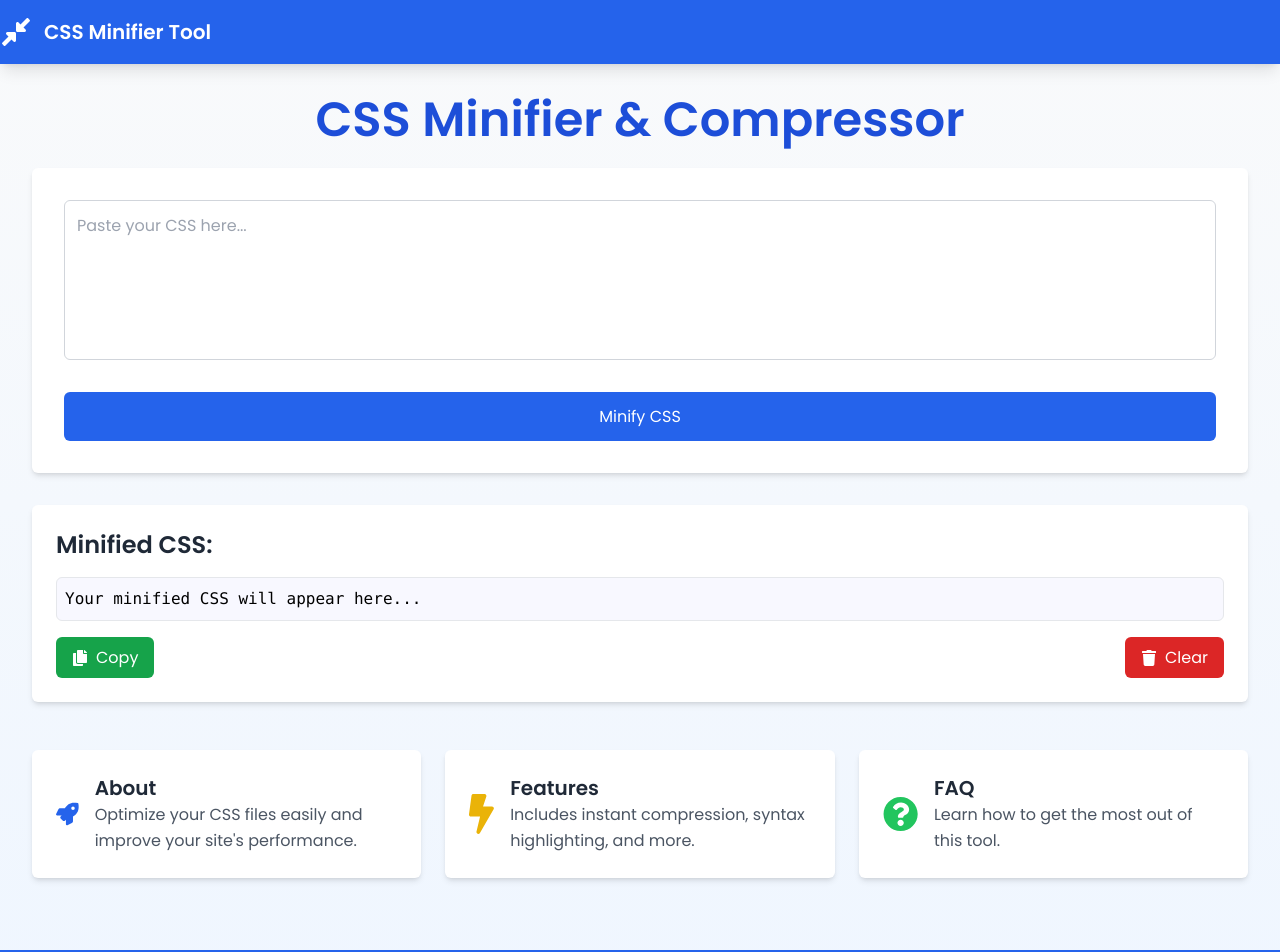
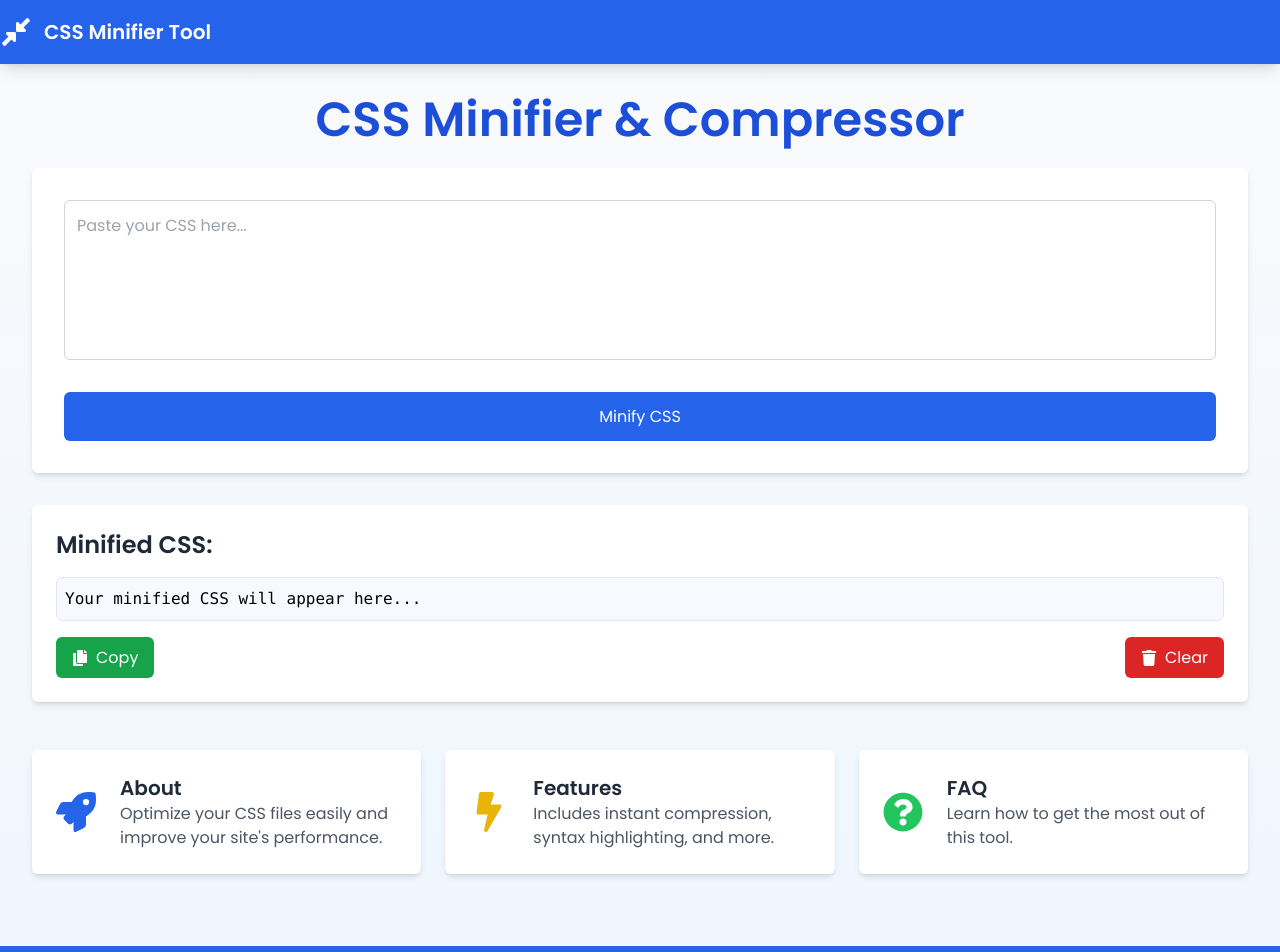
Before and after one commit to ltxstudio/css-minifier, a Next.js app: page / in a window 1280 px wide. Shown: the top 952 px of the page. Built offline with nearby package versions, Linux system fonts and the light colour scheme.

Commit message:
Update Section.js

```diff
--- a/components/Section.js
+++ b/components/Section.js
@@ -1,10 +1,13 @@
 export default function Section({ title, description, icon }) {
   return (
-    <div className="bg-white shadow-md rounded-md p-6 flex items-center space-x-4">
-      {icon}
+    <div className="bg-white shadow-md rounded-md p-6 flex flex-col sm:flex-row items-center space-y-4 sm:space-y-0 sm:space-x-6">
+      {/* Icon - Increased size */}
+      <div className="text-blue-600 text-5xl sm:text-6xl">{icon}</div>
       <div>
-        <h3 className="text-xl font-semibold text-gray-800">{title}</h3>
-        <p className="text-gray-600">{description}</p>
+        {/* Title - Adjust font size and weight */}
+        <h3 className="text-2xl sm:text-xl font-semibold text-gray-800">{title}</h3>
+        {/* Description - Adjust font size for readability */}
+        <p className="text-lg sm:text-base text-gray-600">{description}</p>
       </div>
     </div>
   );
```
